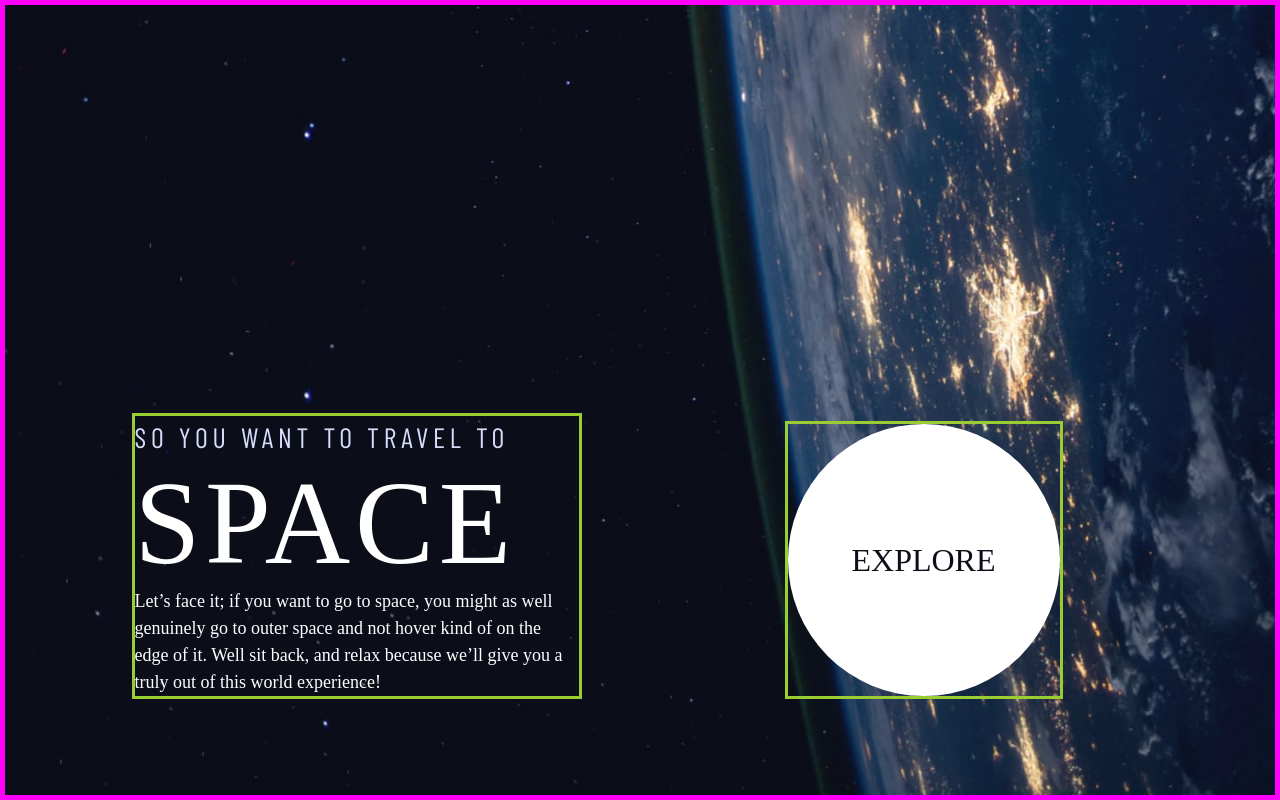
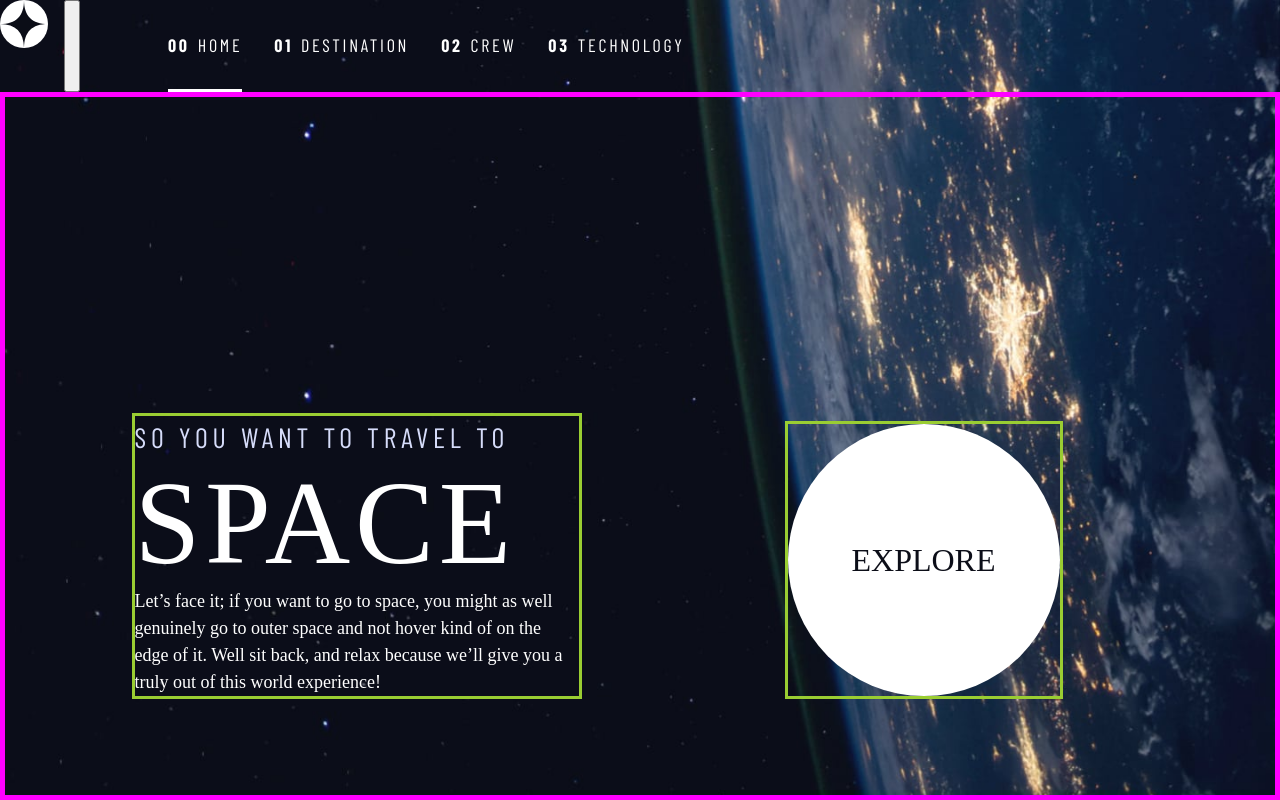
Before and after one commit to JulienLEUILLIER/spaceproject, a React app: page / in a window 1280 px wide. Built offline with nearby package versions, Linux system fonts and the light colour scheme; a web font is replaced by a local one.

Commit message:
Working on header

```diff
--- a/src/components/Global/Global.styles.ts
+++ b/src/components/Global/Global.styles.ts
@@ -2,6 +2,7 @@ import styled from "styled-components";
 import { BackgroundsProps } from "../../hooks/useImage";
 
 const Wrapper = styled.div<{backgrounds: BackgroundsProps}>`
+  min-height: 100vh;
   line-height: 1.5;
   font-size: var(--fs-400);
   color: hsl(var(--clr-white));
--- a/src/components/Global/Global.tsx
+++ b/src/components/Global/Global.tsx
@@ -12,6 +12,7 @@ const Global = ({ routeComponent }: GlobalProps) => {
 
   return (
     <Wrapper backgrounds={backgrounds}>
+      <Header />
       {routeComponent}
     </Wrapper>
   )
--- /dev/null
+++ b/src/components/Header/Header.styles.ts
@@ -0,0 +1,9 @@
+import styled from "styled-components";
+
+const HeaderWrapper = styled.header`
+    button {
+
+    }
+`;
+
+export default HeaderWrapper;
--- a/src/components/Header/Header.tsx
+++ b/src/components/Header/Header.tsx
@@ -1,20 +1,21 @@
 import Navigation from './Navigation'
+import HeaderWrapper from './Header.styles';
 
 const Header = () => {
 
   const headings = ['Home', 'Destination', 'Crew', 'Technology'];
 
   return (
-    <header className='flex'>
+    <HeaderWrapper className='flex'>
 
       <div>
-        <img src={'assets/shared/logo.svg'} alt="" className='logo'/>
+        <img src={'assets/shared/logo.svg'} alt="Logo" className='logo'/>
       </div>
-
+      <button aria-controls='primary-navigation'><span className='sr-only' aria-expanded='false'>Menu</span></button>
       <div>
         <Navigation headings={headings}/>
       </div>
-    </header>
+    </HeaderWrapper>
   )
 }
 
--- /dev/null
+++ b/src/components/Header/Navigation.styles.ts
@@ -0,0 +1,41 @@
+import styled from "styled-components";
+
+const NavigatorWrapper = styled.nav`
+  ul {
+    display: flex;
+    --underline-gap: 2rem;
+    list-style: none;
+    margin: 0;
+
+    li {
+        margin-inline-start: 2rem;
+    }
+  }
+
+  @media (max-width: 35rem) {
+    ul {
+      position: fixed;
+      z-index: 999;
+      background: black;
+      inset: 0 0 0 20%;
+      padding: min(20rem, 10vh) 2rem;
+      margin: 0;
+      flex-direction: column;
+
+      > .active::after {
+            height: 0;
+        }
+    }
+  }
+
+  a {
+    text-decoration: none;
+
+    span {
+      font-weight: 700;
+      margin-right: 0.5rem;
+    }
+  }
+`;
+
+export default NavigatorWrapper;
--- a/src/components/Header/Navigation.tsx
+++ b/src/components/Header/Navigation.tsx
@@ -1,4 +1,5 @@
 import { Link } from 'react-router-dom'
+import NavigatorWrapper from './Navigation.styles';
 
 interface NavigationProps {
     headings: string[];
@@ -7,15 +8,15 @@ interface NavigationProps {
 const Navigation = ({headings}: NavigationProps) => {
 
     return (
-        <nav>
-            <ul className="primary-navigation underline-indicators flex">
+        <NavigatorWrapper>
+            <ul id="primary-navigation" className="underline-indicators">
                 <li className='active'><Link to={'/'} className="ff-sans-cond uppercase text-white letter-spacing-2"><span>00</span>{headings[0]}</Link></li>
                 <li><Link to={'/destination'} className="ff-sans-cond uppercase text-white letter-spacing-2"><span>01</span>{headings[1]}</Link></li>
                 <li><Link to={'/crew'} className="ff-sans-cond uppercase text-white letter-spacing-2"><span>02</span>{headings[2]}</Link></li>
                 {headings[3] && <li><Link to={'/technology'} className="ff-sans-cond uppercase text-white letter-spacing-2"><span>03</span>{headings[3]}</Link></li>}
 
             </ul>
-        </nav>
+        </NavigatorWrapper>
     )
 }
 
--- a/src/components/MainContent/MainContentComponent.styles.ts
+++ b/src/components/MainContent/MainContentComponent.styles.ts
@@ -3,7 +3,6 @@ import styled from "styled-components";
 export const Wrapper = styled.div`
   border: 5px solid magenta;
   display: grid;
-  min-height: 100vh;
   text-align: center;
   place-items: center;
   padding-inline: 1rem;
--- a/src/styles/ComponentStyles.ts
+++ b/src/styles/ComponentStyles.ts
@@ -32,7 +32,6 @@ const ComponentStyles = css`
   }
 
   .primary-navigation {
-    --gap: 8rem;
     --underline-gap: 2rem;
     list-style: none;
     padding: 0;
@@ -71,7 +70,7 @@ const ComponentStyles = css`
         left: 0;
         right: 0;
         bottom: 0;
-        height: 0.1rem;
+        height: 0.2rem;
       }
 
       :hover{
```
